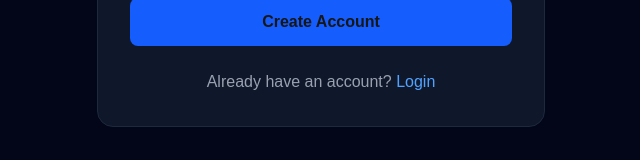
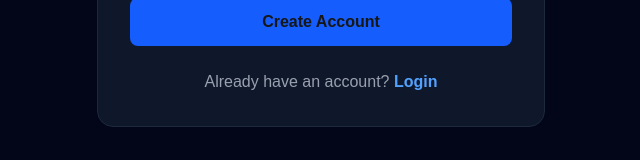
Before and after one commit to luckyverma761839-blip/leave-ledger, a Next.js app: page /signup in a window 1280 px wide. Shown: the part 561-721 px from the top of the page, without its empty margins (319-959 px from the left). Built offline with nearby package versions, Linux system fonts and the light colour scheme.

Commit message:
feat: connect login and signup pages

```diff
--- a/src/app/login/page.tsx
+++ b/src/app/login/page.tsx
@@ -1,3 +1,4 @@
+import Link from "next/link";
 export default function LoginPage() {
   return (
     <main className="min-h-screen bg-slate-950 flex items-center justify-center px-6">
@@ -45,13 +46,15 @@
           </button>
 
         </form>
-
-        <p className="text-center text-gray-400 mt-6">
-          Don't have an account?
-          <span className="text-blue-400 cursor-pointer">
-            {" "}Sign Up
-          </span>
-        </p>
+<p className="text-center text-gray-400 mt-6">
+  Don't have an account?{" "}
+  <Link
+    href="/signup"
+    className="text-blue-400 hover:text-blue-300 font-semibold"
+  >
+    Sign Up
+  </Link>
+</p>
 
       </div>
 
--- a/src/app/signup/page.tsx
+++ b/src/app/signup/page.tsx
@@ -1,3 +1,4 @@
+import Link from "next/link";
 export default function SignupPage() {
   return (
     <main className="min-h-screen bg-slate-950 flex items-center justify-center px-6">
@@ -57,13 +58,15 @@
           </button>
 
         </form>
-
-        <p className="text-center text-gray-400 mt-6">
-          Already have an account?
-          <span className="text-blue-400 cursor-pointer">
-            {" "}Login
-          </span>
-        </p>
+<p className="text-center text-gray-400 mt-6">
+  Already have an account?{" "}
+  <Link
+    href="/login"
+    className="text-blue-400 hover:text-blue-300 font-semibold"
+  >
+    Login
+  </Link>
+</p>
 
       </div>
 
```
